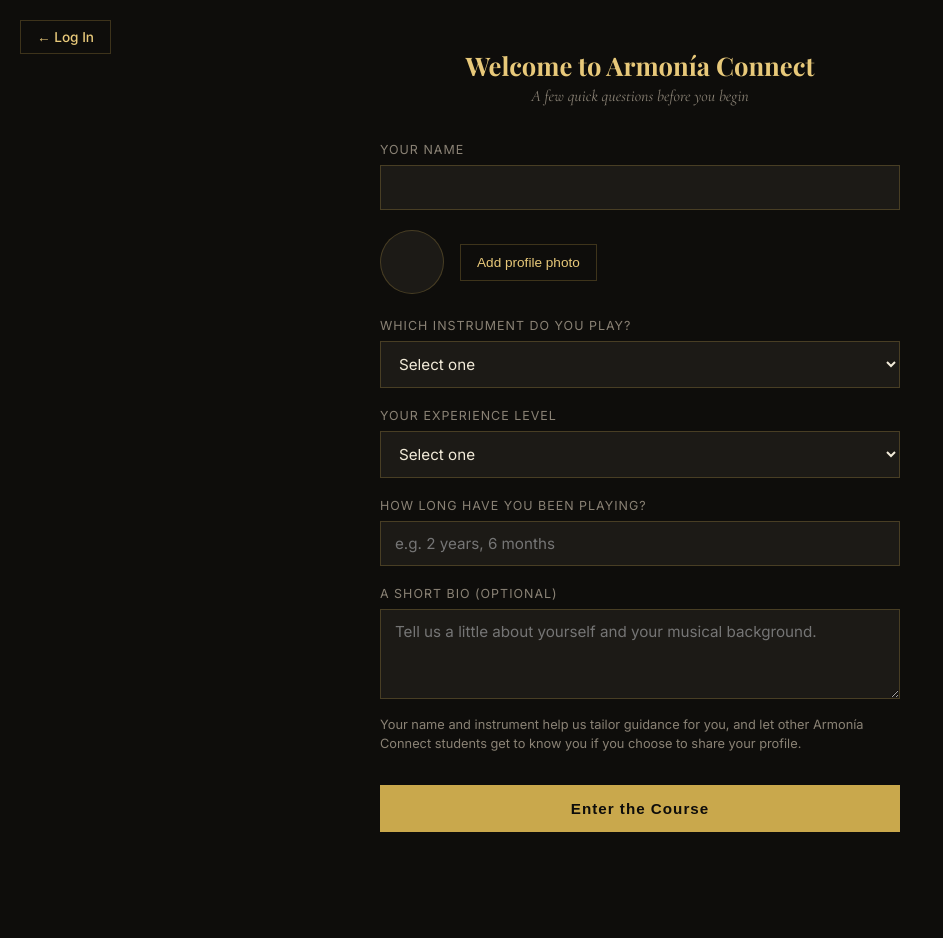
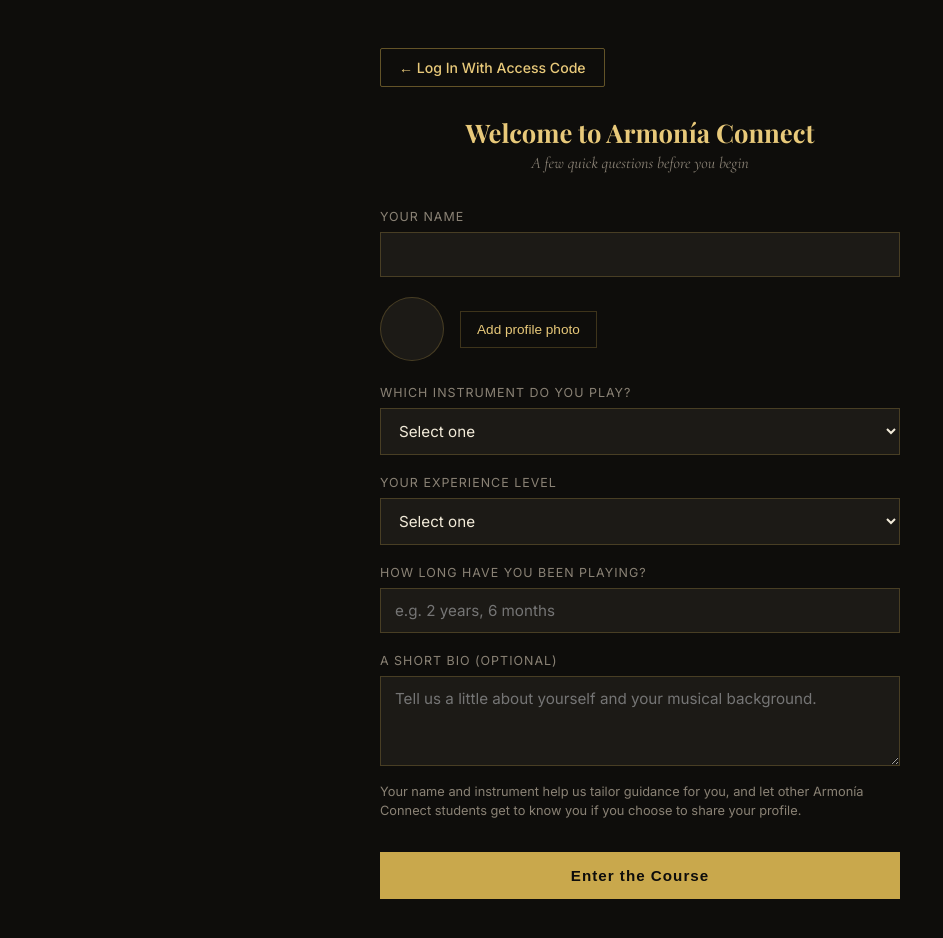
Before and after one commit to isaakmatovich0-stack/Armonia-course, a website: page public/course/onboarding.html in a window 1280 px wide. Shown: the whole page, without its empty margins (0-943 px from the left). Before the commit the page ends 880 px from the top, so only its background shows below. Drawn offline with nearby package versions, Linux system fonts and the light colour scheme; no server answers; sample sign-in values are in the browser's storage.

Commit message:
Move login button into page flow

```diff
--- a/public/course/onboarding.html
+++ b/public/course/onboarding.html
@@ -66,8 +66,10 @@
 </style>
 </head>
 <body>
-  <a href="/course/" class="onboarding-login-link">← Log In</a>
   <div class="wrap">
+    <div style="margin-bottom:28px;">
+      <a href="/course/" style="display:inline-block; color:#E8C97A; text-decoration:none; font-size:0.88rem; font-weight:500; padding:10px 18px; border:1px solid rgba(201,168,76,0.45); border-radius:2px;">← Log In With Access Code</a>
+    </div>
     <p class="logo">Welcome to Armonía Connect</p>
     <p class="tagline" id="onboardingTagline">A few quick questions before you begin</p>
 
```
